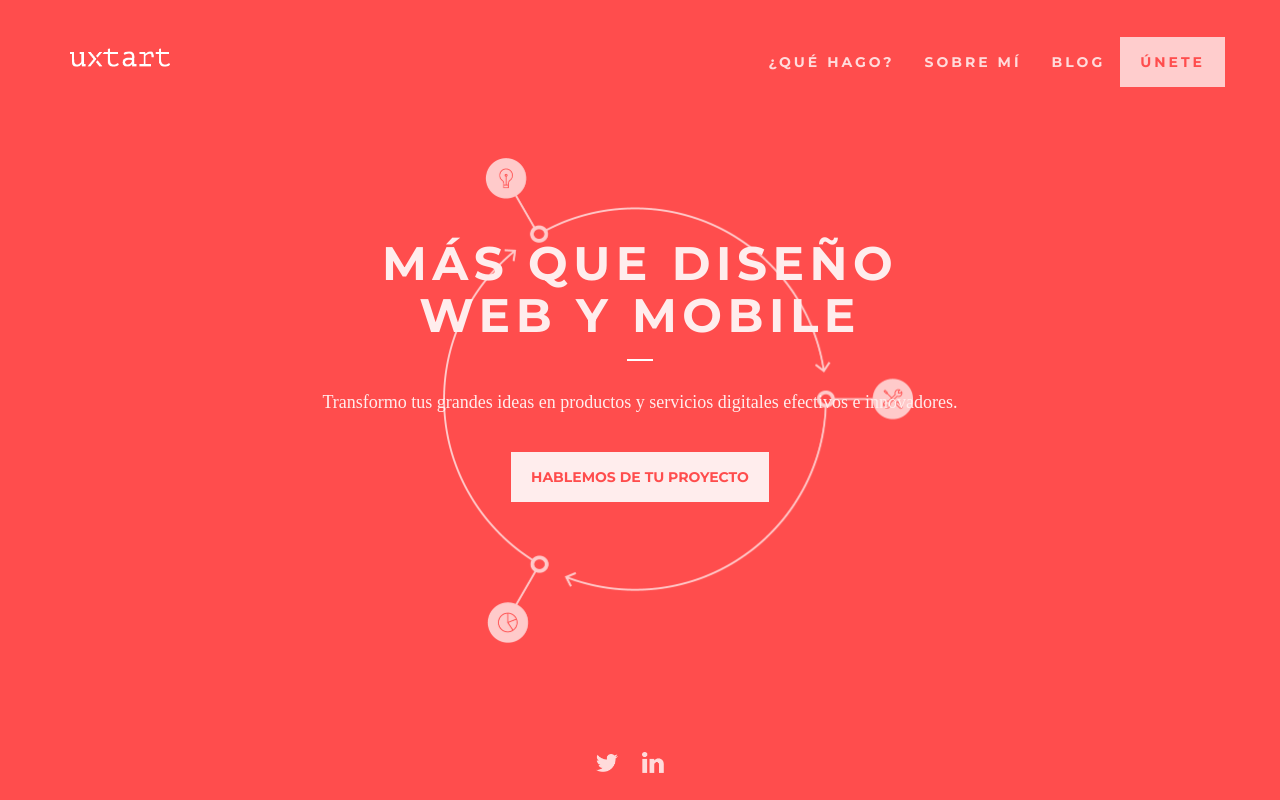
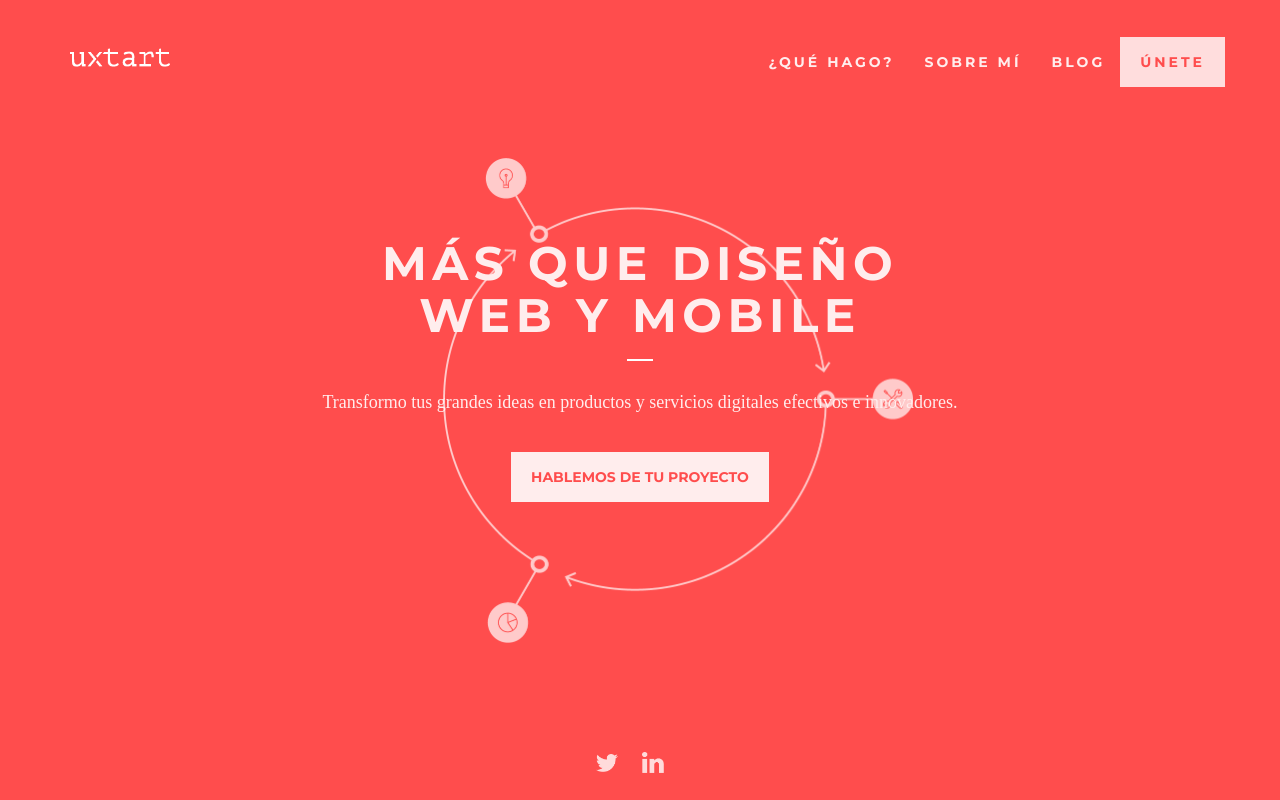
Before and after one commit to KarlaU/uxtart, a plain HTML site: page index.html in a window 1280 px wide. Drawn offline with nearby package versions, Linux system fonts and the light colour scheme; a web font is replaced by a local one.

Commit message:
opacidad

```diff
--- a/css/main.css
+++ b/css/main.css
@@ -228,7 +228,7 @@ input[type="submit"]:focus,
     position: fixed;
 }
 .nav>li>a{
-    opacity: .8;
+    opacity: .9;
 }
 .nav>li>a:hover, .nav>li>a:focus{
     background-color: transparent;
```
